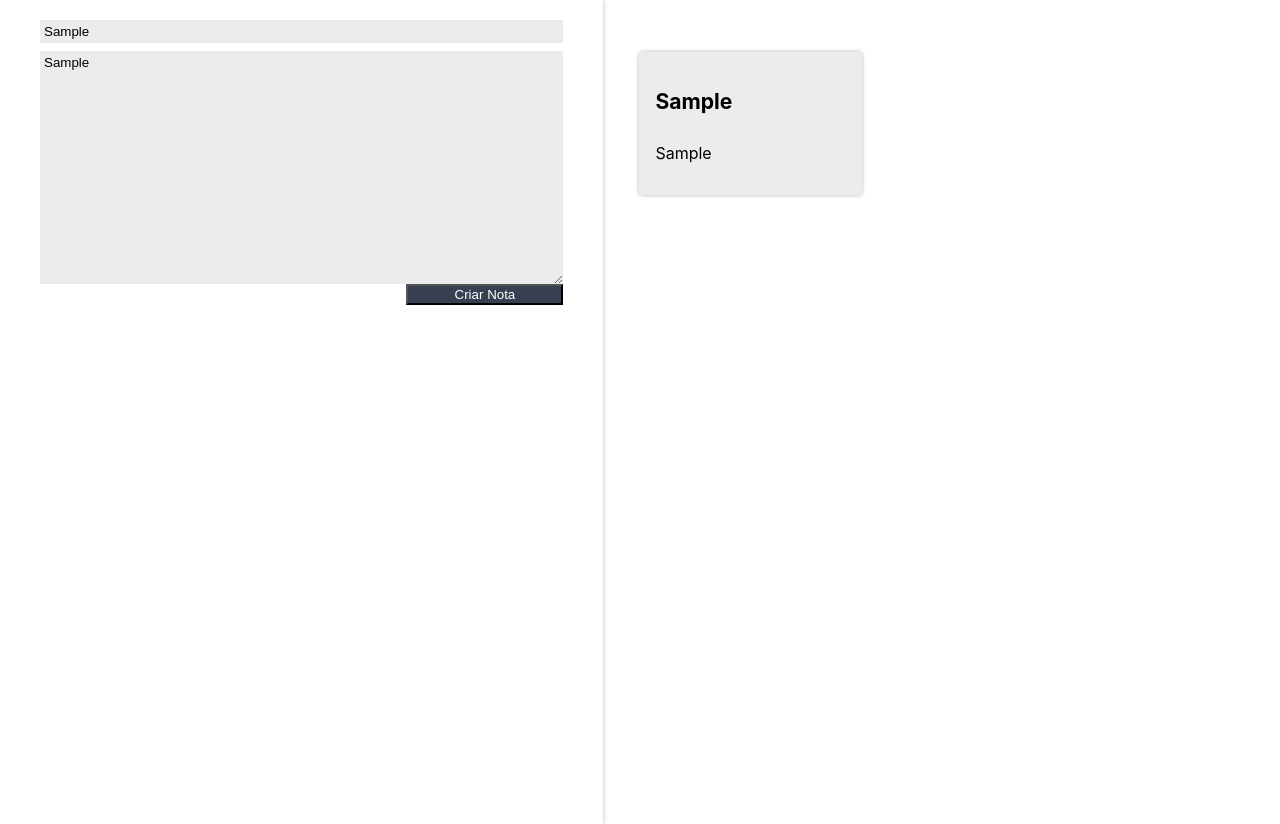
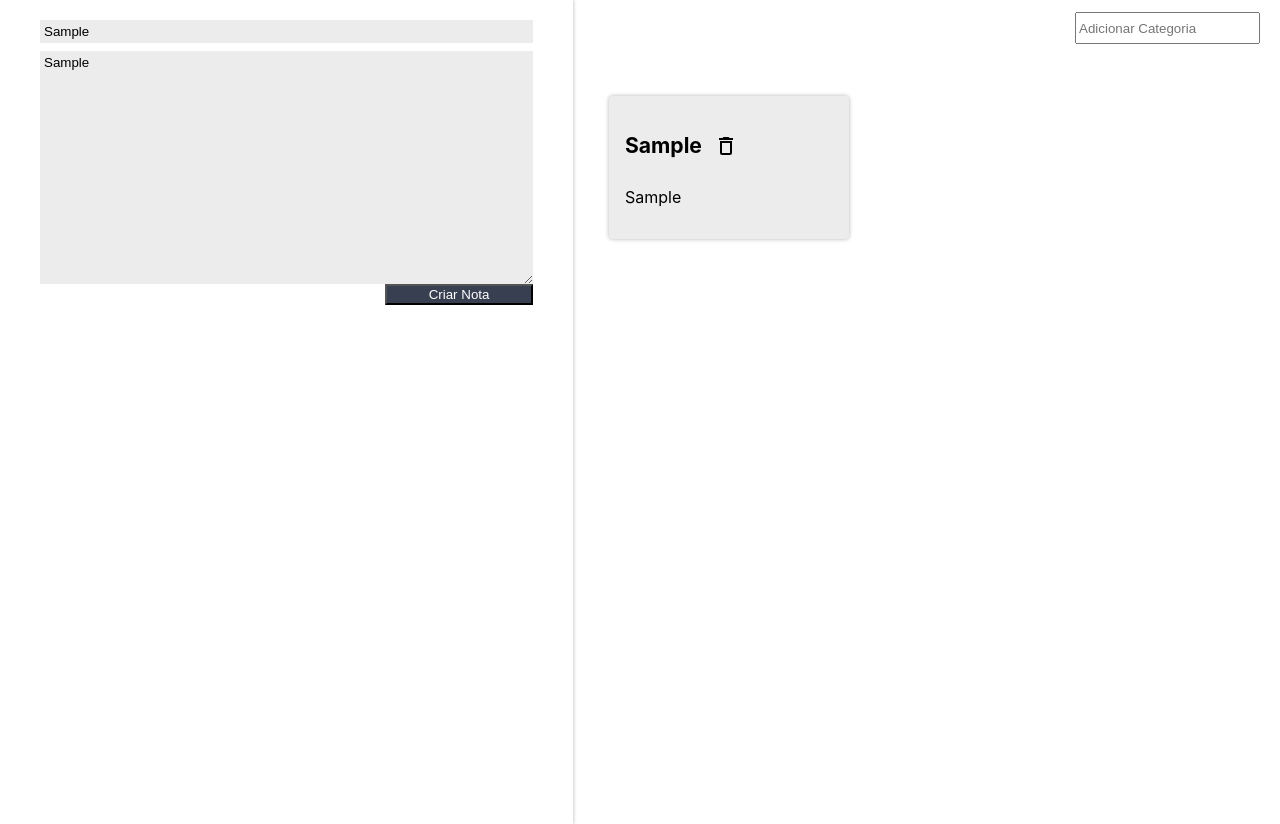
Before and after one commit to filipperogerio/notes.react, a React (Create React App) app: page / in a window 1280 px wide. Both pictures are taken after typing "Sample", "Sample" into the empty fields and a click on the button "Criar Nota". Built offline with nearby package versions, Linux system fonts and the light colour scheme.

Commit message:
inclusão e listagem de categorias

```diff
--- a/src/App.js
+++ b/src/App.js
@@ -3,12 +3,15 @@
 import FormularioCadastro from './components/FormularioCadastro';
 import './assets/index.css';
 import './assets/App.css'
+import { nativeTouchData } from 'react-dom/test-utils';
+import { ListaDeCategorias } from './components/ListaDeCategorias';
 
 class App extends Component {
   constructor() {
     super();
     this.state = {
-      notas: []
+      notas: [],
+      categorias: []
     }
 
   }
@@ -19,11 +22,33 @@
     this.setState({ notas: novoEstado });
   }
 
+  deletarNota(indice) {
+    let notas = this.state.notas;
+    notas.splice(indice, 1);
+    this.setState({ notas: notas });
+
+  }
+
+  adicionarCategoria(categoria) {
+    this.setState({
+      categorias: [...this.state.categorias, categoria]
+    })
+  }
+
   render() {
     return (
       <section className='conteudo'>
-        <FormularioCadastro criarNota={this.criarNota.bind(this)}></FormularioCadastro>
-        <ListaDeNotas notas={this.state.notas}></ListaDeNotas>
+        <FormularioCadastro criarNota={this.criarNota.bind(this)} />
+        <main className='conteudo-principal'>
+          <ListaDeCategorias
+            categorias={this.state.categorias}
+            adicionarCategoria={this.adicionarCategoria.bind(this)}
+          />
+          <ListaDeNotas
+            apagarNota={this.deletarNota.bind(this)}
+            notas={this.state.notas}
+          />
+        </main>
       </section>
     );
   }
--- a/src/assets/App.css
+++ b/src/assets/App.css
@@ -1,5 +1,9 @@
 .conteudo {
     display: flex;
+  }
+
+  .conteudo-principal{
+    flex-grow: 3;
   }
 
   :root {
--- a/src/components/CardNota/CardNota.jsx
+++ b/src/components/CardNota/CardNota.jsx
@@ -1,12 +1,20 @@
 import React, { Component } from 'react';
 import "./estilo.css";
+import { ReactComponent as DeleteSvg } from '../../assets/img/delete.svg'
 
 class CardNota extends Component {
+
+    deletar() {
+        const indice = this.props.indice;
+        this.props.apagarNota(indice);
+    }
+
     render() {
         return (
             <section className="card-nota">
                 <header className="card-nota_cabecalho">
                     <h3 className="card-nota_titulo">{this.props.titulo}</h3>
+                    <DeleteSvg onClick={this.deletar.bind(this)} />
                 </header>
                 <p className="card-nota_texto">{this.props.texto}</p>
             </section>
--- /dev/null
+++ b/src/components/ListaDeCategorias/ListaDeCategorias.jsx
@@ -0,0 +1,32 @@
+import React, { Component } from 'react';
+import './estilo.css';
+
+class ListaDeCategorias extends Component {
+
+    _handleEventoInput(evento) {
+        if (evento.key === 'Enter') {
+
+            this.props.adicionarCategoria(evento.target.value);
+        }
+    }
+
+    render() {
+        return (
+            <section className='lista-categorias'>
+                <ul className='lista-categorias_lista'>
+                    {this.props.categorias.map((categoria, indice) => {
+                        return <li key={indice} className='lista-categorias_item'>{categoria}</li>
+                    })}
+                </ul>
+                <input
+                    type="text"
+                    className="lista-categorias_input"
+                    placeholder="Adicionar Categoria"
+                    onKeyUp={this._handleEventoInput.bind(this)}
+                />
+            </section>
+        );
+    }
+}
+
+export default ListaDeCategorias;
--- /dev/null
+++ b/src/components/ListaDeCategorias/estilo.css
@@ -0,0 +1,21 @@
+.lista-categorias{
+    display: flex;
+    flex-direction: row;
+    margin-top: 12px;
+}
+.lista-categorias_lista{
+    flex: 1;
+    display: flex;
+    flex-direction: row;
+    justify-content: space-evenly;
+}
+.lista-categorias_item{
+    background-color: var(--secundaria);
+    color: white;
+    padding: 4px 8px;
+    border-radius: 10px;
+    font-family: Arial, Helvetica, sans-serif;
+}
+.lista-categorias_input{
+    margin-right: 20px;
+}
--- /dev/null
+++ b/src/components/ListaDeCategorias/index.js
@@ -0,0 +1 @@
+export { default as ListaDeCategorias } from './ListaDeCategorias';
--- a/src/components/ListaDeNotas/ListaDeNotas.jsx
+++ b/src/components/ListaDeNotas/ListaDeNotas.jsx
@@ -10,7 +10,12 @@
                 {this.props.notas.map((item, index) => {
                     return (
                         <li className='lista-notas_item' key={index}>
-                            <CardNota titulo={item.titulo} texto={item.texto} />
+                            <CardNota
+                                indice={index}
+                                titulo={item.titulo}
+                                texto={item.texto}
+                                apagarNota={this.props.apagarNota}
+                            />
                         </li>
                     );
                 })}
```
Also changed, not shown: src/assets/img/delete.svg (added).
